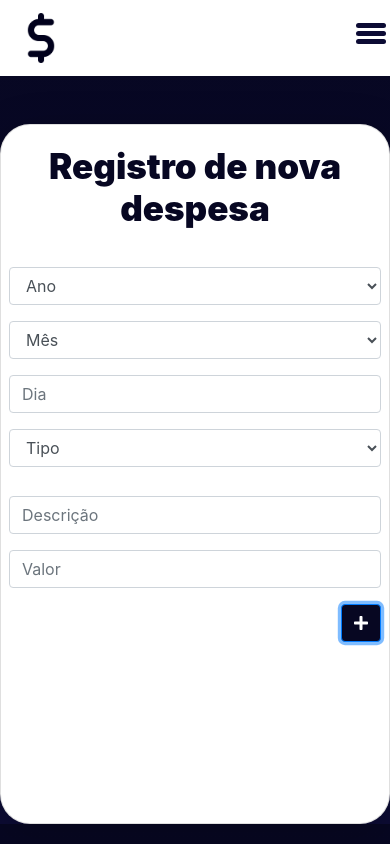
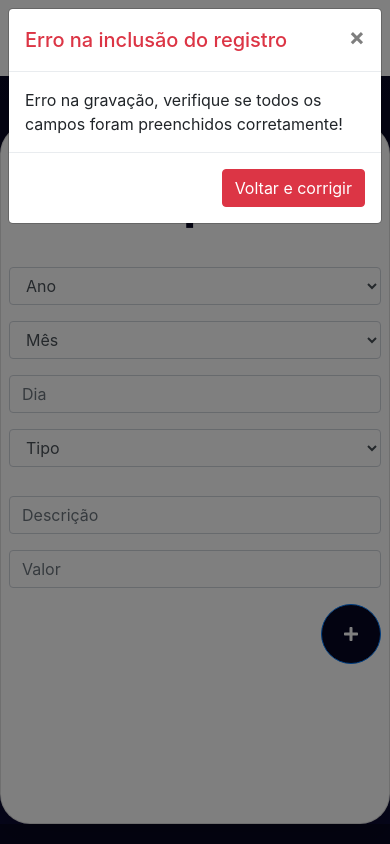
Before and after one commit to Matheus-hora48/personal-budget, a plain HTML site: page index.html in a window 390 px wide. Both pictures are taken after a click on the button 361 px from the left and 623 px from the top of the page. Drawn offline with nearby package versions, Linux system fonts and the light colour scheme.

Commit message:
atualizações

```diff
--- a/css/style.css
+++ b/css/style.css
@@ -173,6 +173,14 @@ h1 {
 }
 
 @media (max-width: 575px) {
+  .ca button {
+    width: 60px;
+    height: 60px;
+    border-radius: 50%;
+  }
+
+  .card {
+  }
   .ca {
     padding: 8px;
     border-radius: 30px;
@@ -182,3 +190,8 @@ h1 {
 .table {
   margin-top: 40px;
 }
+
+label {
+  margin-top: 10px;
+  margin-right: 20px;
+}
--- a/js/app.js
+++ b/js/app.js
@@ -145,10 +145,10 @@ function cadastrarDespesa() {
 		bd.gravar(despesa)
 
 		document.getElementById('modal_titulo').innerHTML = 'Registro inserido com sucesso'
-		document.getElementById('modal_titulo_div').className = 'modal-header text-success'
-		document.getElementById('modal_conteudo').innerHTML = 'Despesa foi cadastrada com sucesso!'
-		document.getElementById('modal_btn').innerHTML = 'Voltar'
-		document.getElementById('modal_btn').className = 'btn btn-success'
+		document.getElementById('modal_div').className = 'modal-header text-success'
+		document.getElementById('modal_div_text').innerHTML = 'Despesa foi cadastrada com sucesso!'
+		document.getElementById('modal_button').innerHTML = 'Voltar'
+		document.getElementById('modal_button').className = 'btn btn-success'
 
 		//dialog de sucesso
 		$('#modalRegistraDespesa').modal('show')
@@ -163,10 +163,10 @@ function cadastrarDespesa() {
 	} else {
 
 		document.getElementById('modal_titulo').innerHTML = 'Erro na inclusão do registro'
-		document.getElementById('modal_titulo_div').className = 'modal-header text-danger'
-		document.getElementById('modal_conteudo').innerHTML = 'Erro na gravação, verifique se todos os campos foram preenchidos corretamente!'
-		document.getElementById('modal_btn').innerHTML = 'Voltar e corrigir'
-		document.getElementById('modal_btn').className = 'btn btn-danger'
+		document.getElementById('modal_div').className = 'modal-header text-danger'
+		document.getElementById('modal_div_text').innerHTML = 'Erro na gravação, verifique se todos os campos foram preenchidos corretamente!'
+		document.getElementById('modal_button').innerHTML = 'Voltar e corrigir'
+		document.getElementById('modal_button').className = 'btn btn-danger'
 
 		//dialog de erro
 		$('#modalRegistraDespesa').modal('show')
```
Also changed, not shown: consulta.html (+1 -1 lines), img/lupa.png (added).
